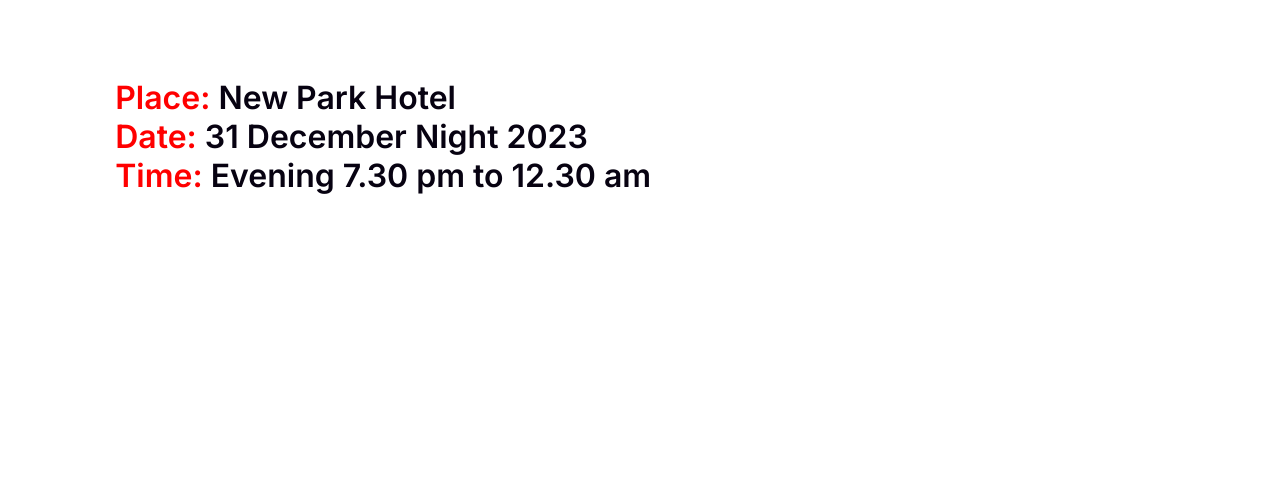
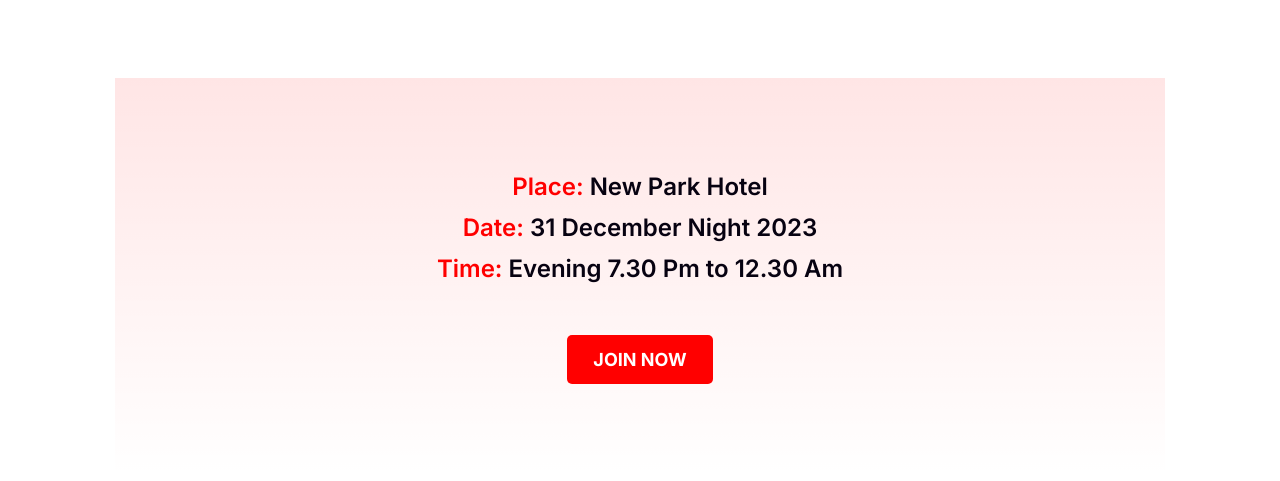
Before and after one commit to Sohana-Karniz-Mimmi/Happy-New-Year, a plain HTML site: page index.html in a window 1280 px wide. Shown: the part 2031-2512 px from the top of the page. Before the commit the page ends 2326 px from the top, so only its background shows below. Drawn offline with Linux system fonts and the light colour scheme.

Commit message:
New Park Hotel Section

```diff
--- a/index.html
+++ b/index.html
@@ -36,7 +36,7 @@
           <h4 class="discount-subtitle">ALL CATEGORIES</h4>
         </div>
         <div class="discount-img">
-                <img src="images/New Year Photo.png" alt="">
+          <img src="images/New Year Photo.png" alt="" />
         </div>
       </div>
     </section>
@@ -49,11 +49,15 @@
           <div class="welcome-wrapper">
             <div class="welcome-content">
               <h2 class="welcome-title">Welcome to midnight party</h2>
-                    <p class="welcome-description">Dolor sit amet consectetur. Consequat eget consectetur maecenas sed molestie malesuada. Ipsum sed sodales risus ut pellentesque vel euismod. </p>
+              <p class="welcome-description">
+                Dolor sit amet consectetur. Consequat eget consectetur maecenas
+                sed molestie malesuada. Ipsum sed sodales risus ut pellentesque
+                vel euismod.
+              </p>
               <button class="btn-joinNow">Join Now</button>
             </div>
             <div class="welcome-img">
-                  <img src="images/Group 70.png" alt="">
+              <img src="images/Group 70.png" alt="" />
             </div>
           </div>
         </div>
@@ -64,15 +68,23 @@
     <!-- Address New Park Hotel Section Start Here -->
     <section>
       <div class="container">
+        <div class="address-hotel">
           <div class="new-park-hotel">
-          <h4 class="address"> <span class="text-primary">Place:</span> New Park Hotel
+            <h4 class="address">
+              <span class="text-primary">Place:</span> New Park Hotel
             </h4>
-          <h4 class="address"> <span class="text-primary">Date:</span> 31 December Night 2023</h4>
-          <h4 class="address"> <span class="text-primary">Time:</span> Evening 7.30 pm to 12.30 am</h4>
+            <h4 class="address">
+              <span class="text-primary">Date:</span> 31 December Night 2023
+            </h4>
+            <h4 class="address">
+              <span class="text-primary">Time:</span> Evening 7.30 Pm to 12.30
+              Am
+            </h4>
+            <button class="btn-primary btn-hotel">JOIN NOW</button>
+          </div>
         </div>
       </div>
     </section>
     <!-- Address Section Start Here -->
-
   </body>
 </html>
--- a/styles/style.css
+++ b/styles/style.css
@@ -31,10 +31,14 @@
   color: #fff;
   text-align: center;
   font-family: "Inter", sans-serif;
-  font-size: 20px;
+  font-size: 18px;
   font-weight: 700;
   background: #f00;
   cursor: pointer;
+  border: none;
+  padding: 14px 26px;
+  border-radius: 5px;
+
 }
 
 section {
@@ -161,7 +165,7 @@
 .btn-joinNow {
   color: #fff;
   text-align: center;
-  font-family: Inter;
+ font-family: "Inter", sans-serif;
   font-size: 18px;
   font-weight: 700;
   background: transparent;
@@ -178,20 +182,40 @@
 
 .welcome-img {
   width: 270px;
-  height: 430px;
+  height: 420px;
   margin-right: 106px;
 }
 
 /* Address New Park Hotel Style Start Here */
 
+.address-hotel {
+  background: linear-gradient(
+    180deg,
+    rgba(255, 0, 0, 0.1) 0%,
+    rgba(255, 0, 0, 0) 100%
+  );
+  height: 400px;
+  display: flex;
+  align-items: center;
+  justify-content: center;
+  text-align: center;
+}
+
+.new-park-hotel {
+}
+
 .text-primary {
   color: #f00;
 }
 
-.address{
+.address {
   color: #070211;
+  font-family: "Inter", sans-serif;
+  font-size: 24px;
+  font-weight: 600;
+  margin-bottom: 12px;
+}
 
-  font-family: "Inter", sans-serif;
-font-size: 32px;
-font-weight: 600;
+.btn-hotel{
+  margin-top: 40px;
 }
```
Lines whose indentation alone changed are shown as unchanged.
